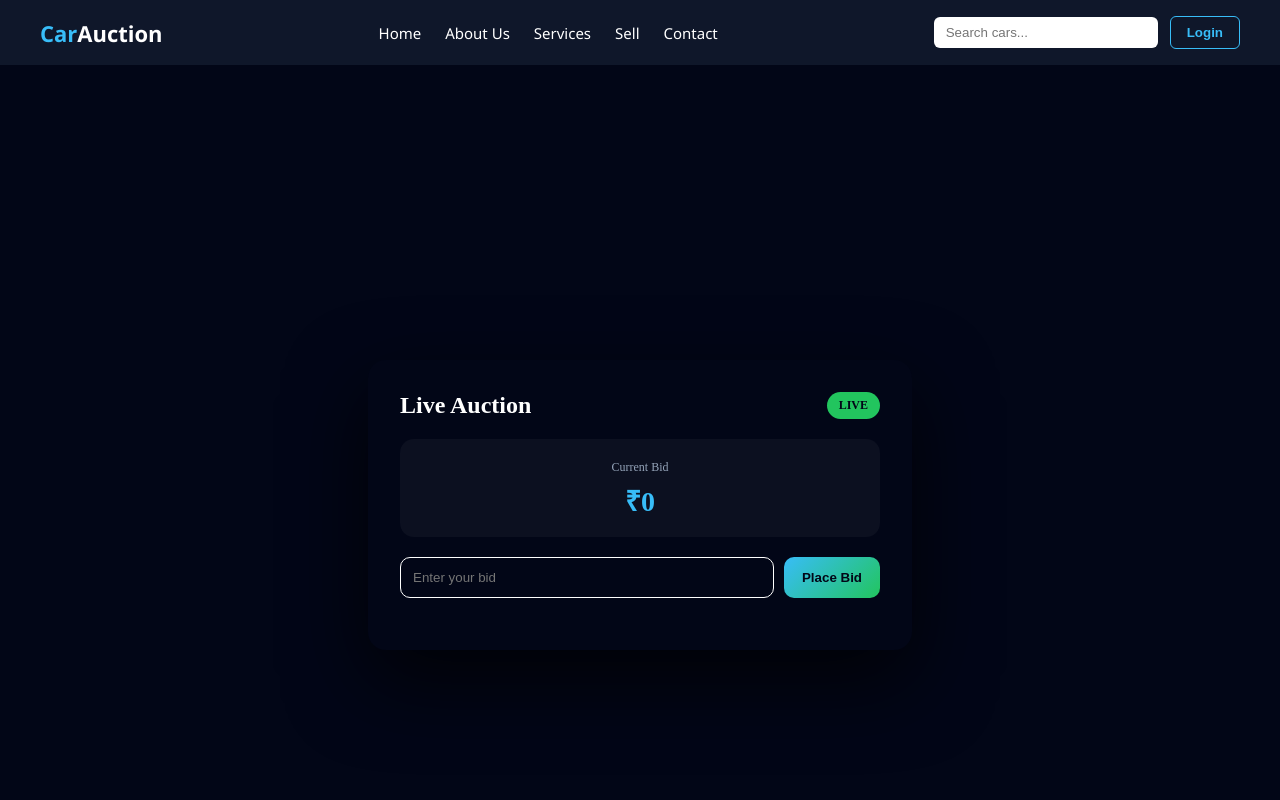
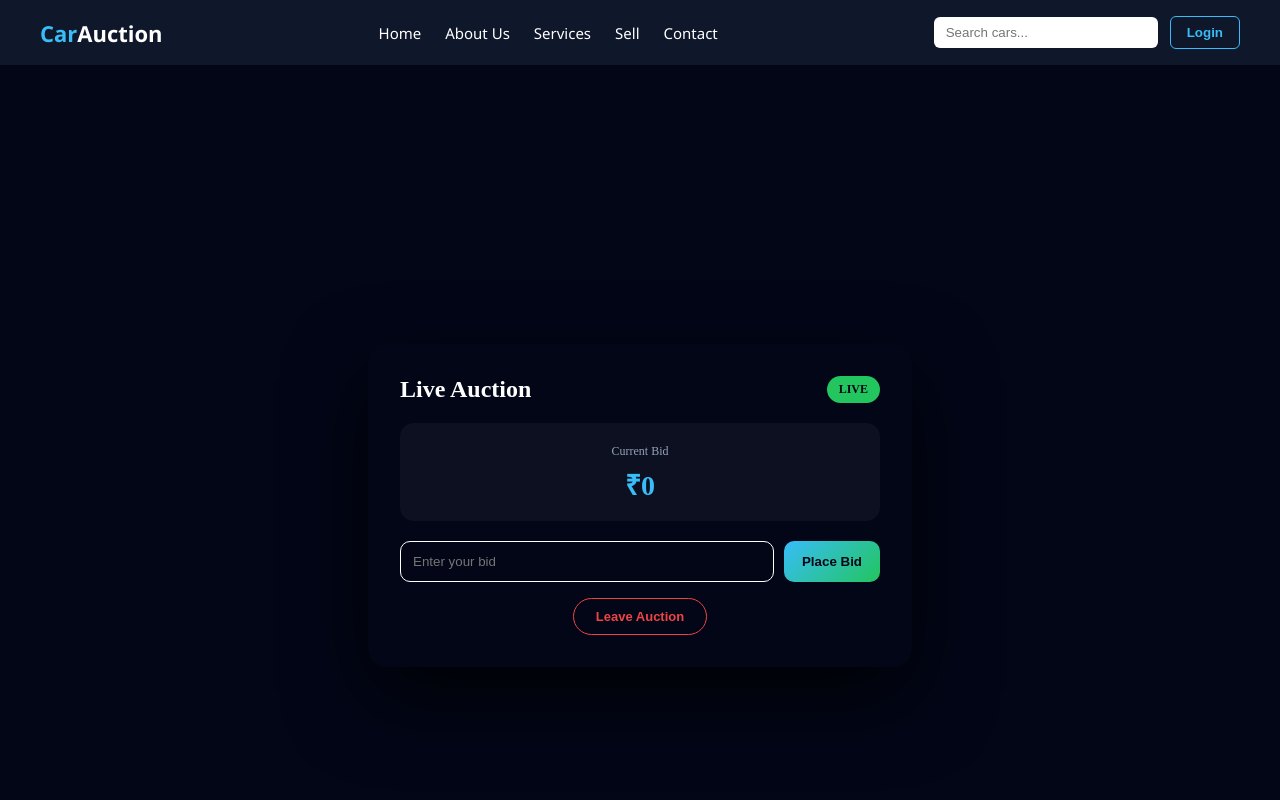
Before and after one commit to erniteshsingh/Real-Time-Bidding, a React (Vite) app in the folder Frontend/: page /liveauction/1 in a window 1280 px wide. Shown: the top 800 px of the page. Built offline with nearby package versions, Linux system fonts and the light colour scheme; no server answers.

Commit message:
feat:User's will get real update of product bidding

```diff
--- a/Frontend/src/pages/ProductDetails/LiveAuctionPage.css
+++ b/Frontend/src/pages/ProductDetails/LiveAuctionPage.css
@@ -42,22 +42,6 @@
   color: #020617;
 }
 
-  /* PRODUCT INFO */
-
-  .product-info {
-    margin-bottom: 24px;
-  }
-
-  .product-info h2 {
-    font-size: 20px;
-    margin-bottom: 4px;
-  }
-
-  .product-info p {
-    font-size: 13px;
-    color: var(--text-muted);
-  }
-
 /* CURRENT BID */
 
 .current-bid-box {
@@ -79,37 +63,19 @@
   color: var(--primary-color);
 }
 
-  /* TIMER */
-
-  .timer-box {
-    text-align: center;
-    margin-bottom: 24px;
-  }
-
-  .timer-box span {
-    display: block;
-    font-size: 12px;
-    color: var(--text-muted);
-  }
-
-  .timer-box strong {
-    font-size: 18px;
-    letter-spacing: 2px;
-  }
-
 /* BID SECTION */
 
 .bid-section {
   display: flex;
   gap: 10px;
-    margin-bottom: 20px;
+  margin-bottom: 16px;
 }
 
 .bid-section input {
   flex: 1;
   padding: 12px;
   border-radius: 10px;
-    border: 1px solid white ;
+  border: 1px solid white;
   background: var(--light-bg);
   color: var(--text-light);
 }
@@ -129,10 +95,27 @@
   transform: scale(1.05);
 }
 
-  /* INFO TEXT */
+/* LEAVE AUCTION */
 
-  .info-text {
-    font-size: 12px;
-    color: #cbd5e1;
-    line-height: 1.6;
+.leave-section {
+  text-align: center;
+  margin-top: 10px;
 }
+
+.leave-btn {
+  background: transparent;
+  border: 1px solid #ef4444;
+  color: #ef4444;
+  padding: 10px 22px;
+  border-radius: 999px;
+  font-size: 13px;
+  font-weight: 600;
+  cursor: pointer;
+  transition: all 0.3s ease;
+}
+
+.leave-btn:hover {
+  background: #ef4444;
+  color: #020617;
+  transform: translateY(-1px);
+}
--- a/Frontend/src/pages/ProductDetails/LiveAuctionPage.jsx
+++ b/Frontend/src/pages/ProductDetails/LiveAuctionPage.jsx
@@ -1,15 +1,34 @@
-import { useParams } from "react-router-dom";
-import { useState, useEffect } from "react";
+import { useParams, useNavigate } from "react-router-dom";
+import { useState, useEffect, useContext } from "react";
 import { io } from "socket.io-client";
 import "./LiveAuctionPage.css";
+import { useProduct } from "../../context/ProductContext";
+import { AuthContext } from "../../context/AuthContext";
 
 const LiveAuctionPage = () => {
   const { id } = useParams();
+  const navigate = useNavigate();
+
+  // Product context
+  const { products } = useProduct();
+
+  // Auth context
+  const { user } = useContext(AuthContext);
+
+  const product = products.find((p) => p._id === id);
 
   const [currentBid, setCurrentBid] = useState(0);
   const [bidAmount, setBidAmount] = useState("");
   const [socket, setSocket] = useState(null);
 
+  // Set initial bid from product
+  useEffect(() => {
+    if (product) {
+      setCurrentBid(product.currentBid);
+    }
+  }, [product]);
+
+  // Socket connection
   useEffect(() => {
     const newSocket = io("http://localhost:3000");
     setSocket(newSocket);
@@ -17,6 +36,7 @@ const LiveAuctionPage = () => {
     newSocket.emit("join-auction", id);
 
     newSocket.on("bid-updated", (data) => {
+      console.log("Data Printed at Frontend", data);
       setCurrentBid(data.currentBid);
     });
 
@@ -25,18 +45,40 @@ const LiveAuctionPage = () => {
     };
   }, [id]);
 
+  // Place bid
   const placeBid = () => {
-    if (!bidAmount || bidAmount <= 0) return;
+    if (!socket) return;
 
-    console.log("car Id at Frontend", id);
+    const amount = Number(bidAmount);
+
+    if (!amount || amount <= currentBid) {
+      alert("Bid must be higher than current bid");
+      return;
+    }
 
     socket.emit("place-bid", {
       productId: id,
-      amount: Number(bidAmount),
-      userId: "USER_123", // later from auth
+      amount,
+      userId: user._id,
+      username: user.username,
     });
 
     setBidAmount("");
+  };
+
+  // Leave auction
+  const leaveAuction = () => {
+    const confirmLeave = window.confirm(
+      "Are you sure you want to leave the auction?"
+    );
+
+    if (!confirmLeave) return;
+
+    if (socket) {
+      socket.disconnect();
+    }
+
+    navigate(-1);
   };
 
   return (
@@ -49,7 +91,7 @@ const LiveAuctionPage = () => {
 
         <div className="current-bid-box">
           <span>Current Bid</span>
-          <h3>₹{currentBid.toLocaleString()}</h3>
+          <h3>₹{currentBid}</h3>
         </div>
 
         <div className="bid-section">
@@ -61,6 +103,13 @@ const LiveAuctionPage = () => {
           />
           <button onClick={placeBid}>Place Bid</button>
         </div>
+
+        {/* Leave Auction Button */}
+        <div className="leave-section">
+          <button className="leave-btn" onClick={leaveAuction}>
+            Leave Auction
+          </button>
+        </div>
       </div>
     </div>
   );
--- a/Frontend/src/pages/ProductDetails/ProductDetailsPage.jsx
+++ b/Frontend/src/pages/ProductDetails/ProductDetailsPage.jsx
@@ -56,7 +56,9 @@ const ProductDetails = () => {
             <div className="auction-box">
               <div>
                 <span>Current Bid:</span>
-                <strong>₹{product.currentBid}</strong>
+                <strong>
+                  ₹{product.currentBid > 0 ? product.currentBid : product.price}
+                </strong>
               </div>
               <div>
                 <span>Total Bids:</span>
```
Also changed, not shown: 1 other file (tests, documents, lock files or other folders). Lines whose indentation alone changed are shown as unchanged.
